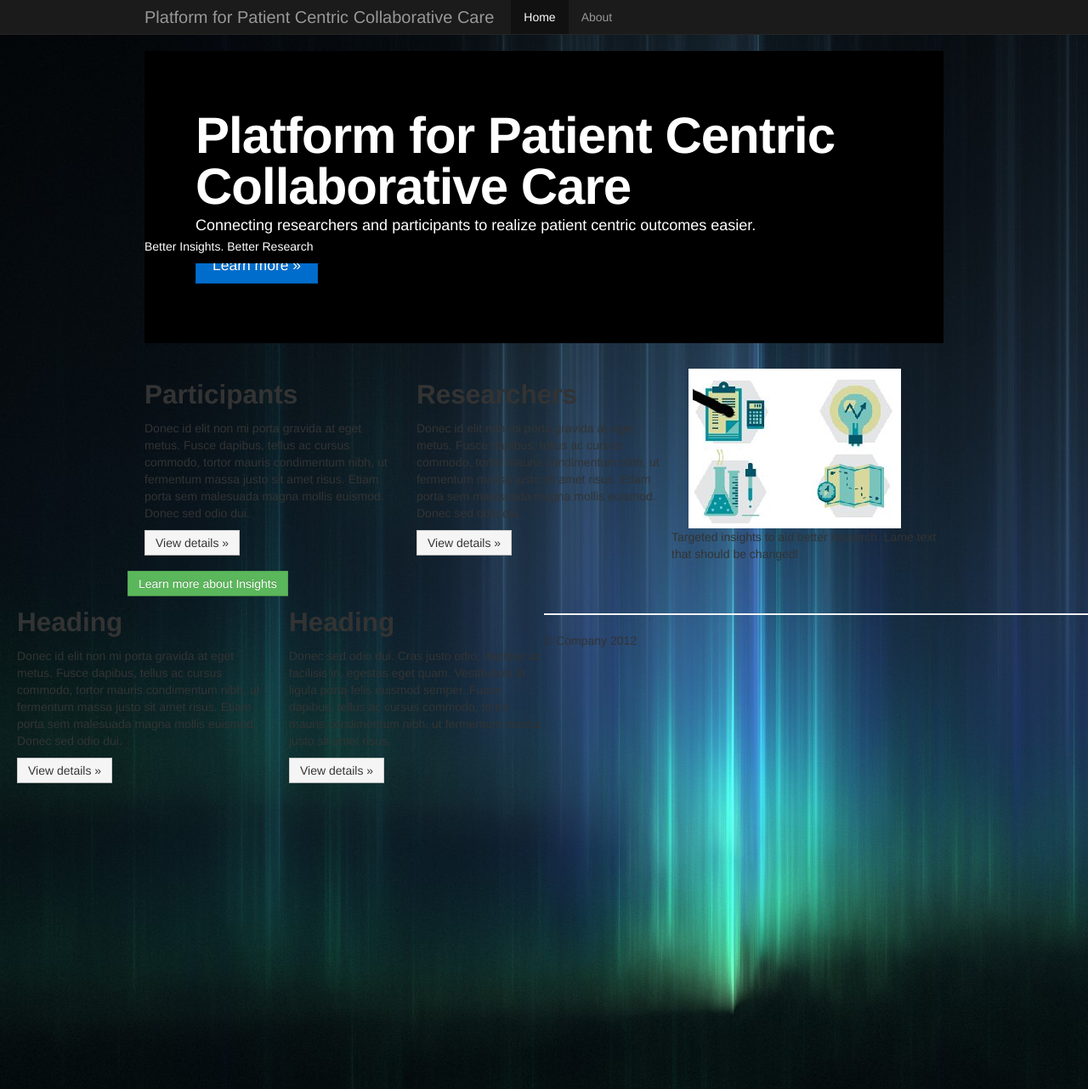
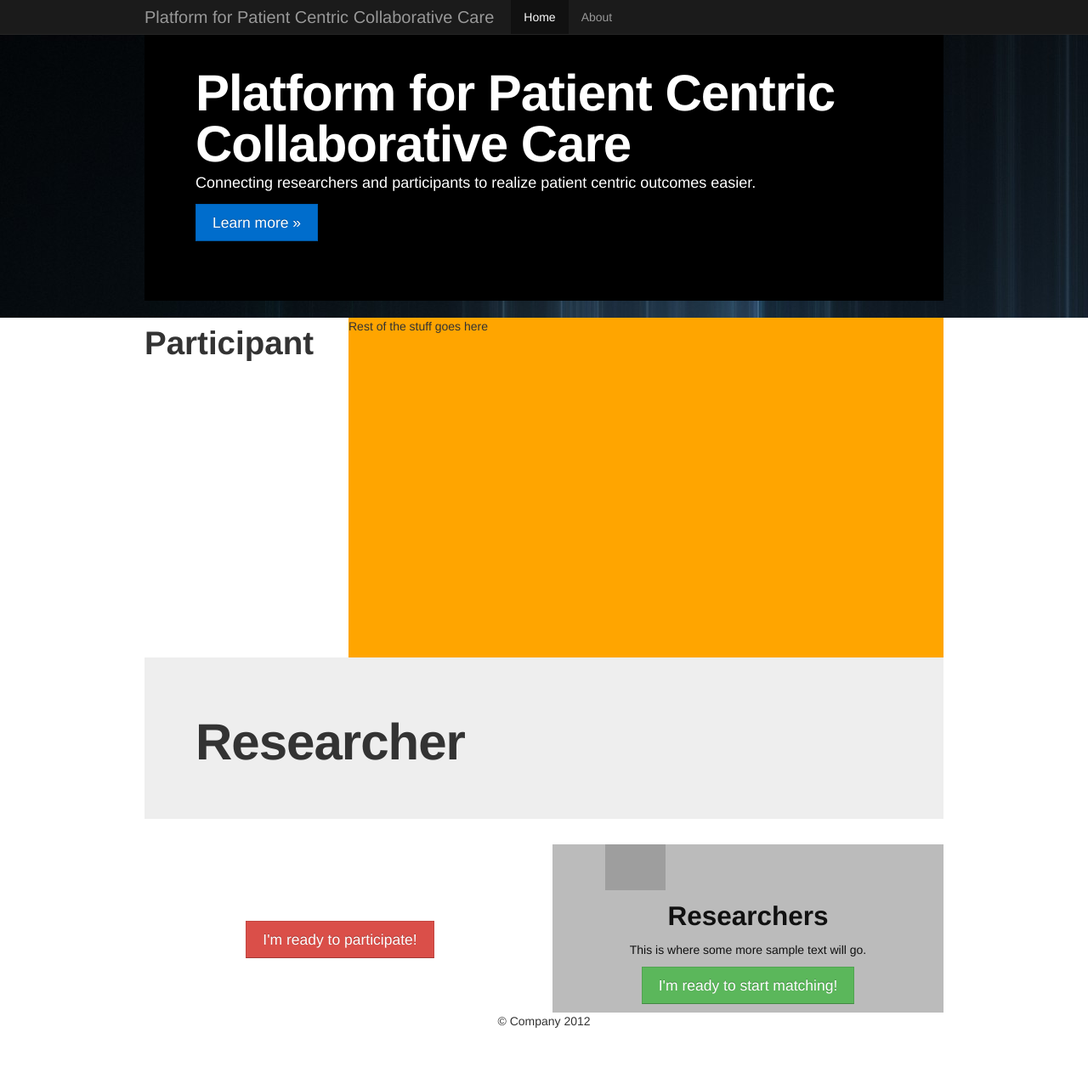
Before and after one commit to namelessnerd/pccr, a Python web app: template pc2django/pc2django/templates/index.html in a window 1280 px wide. Shown: the whole page at 85% size. Run offline with Jinja, Linux system fonts and the light colour scheme; the template is opened without the code that fills it, so the values that code supplies are empty; some libraries are stand-ins or nearby versions; grey boxes are pictures that could not be loaded.

Commit message:
adding updated index file

```diff
--- a/pc2django/pc2django/templates/index.html
+++ b/pc2django/pc2django/templates/index.html
@@ -6,7 +6,8 @@
 		<link rel="stylesheet" href="/static/css/bootstrap.css">
 	</head>
 
-	<body style="position: fixed; top: 0px; left: 0px; width: 100%; background:url('/static/img/main_bg.jpg'); margin-top: 50px;">
+	<body style="position: fixed; top: 0px; left: 0px; width: 100%;background-color: white; height: 1000px;">
+
 		<div class="navbar navbar-inverse navbar-fixed-top">
       <div class="navbar-inner">
         <div class="container">
@@ -35,6 +36,9 @@
       </div>
     </div>
 
+
+		<div class="hero-wrapper container" style="width: 100%; background:url('/static/img/main_bg.jpg');">
+
 			<div class="container" style="position: relative; top: 10px;">
 
   	    <!-- Main hero unit for a primary marketing message or call to action -->
@@ -43,42 +47,55 @@
         		<p> Connecting researchers and participants to realize patient centric outcomes easier.</p>
         		<p><a class="btn btn-primary btn-large">Learn more &raquo;</a></p>
 					</div>
+				</div><!-- end hero-unit-->
+			</div><!-- end container -->
+		</div><!-- end hero-wrapper-container-->
+
+
+	<div class="container">
+			<div class="row-fluid" style="height: 400px;">
+				<div class="participant-title span3" style="height: 100%"> <h1>Participant</h1></div>
+				<div class="participant-landing span9" style="background: orange; height: 100%"> Rest of the stuff goes here </div>
+			</div><!-- end participant-container row-fluid-->
+
+	<div class="hero-unit"> <div> <h1> Researcher</h1></div></div>
+
 
       <!-- Example row of columns -->
-      <div class="row">
-        <div class="span4">
+					<div class="row-fluid" style="text-align: center">
+						<div class="span12"
+					</div>
+					<div class="row-fluid">
+        		<div class="participant span6" style="color: white; text-align: center; ">
           		<h2>Participants</h2>
-          <p>Donec id elit non mi porta gravida at eget metus. Fusce dapibus, tellus ac cursus commodo, tortor mauris condimentum nibh, ut fermentum massa justo sit amet risus. Etiam porta sem malesuada magna mollis euismod. Donec sed odio dui. </p>
-          <p><a class="btn" href="#">View details &raquo;</a></p>
-        </div>
-        <div class="span4">
+							<p>This is where the sample text will go.</p>
+							<p><a class="btn btn-large btn-danger" href='#'>I'm ready to participate!</a></p>
+						</div> <!-- closes participant -->
+        	<div class="researcher span6" style="color: #111; text-align: center;background-color: #BBBBBB">
+						<div class="researcher-icon-wrapper row">
+							<div class="span2"></div>
+							<div class="span2"><img src='http://icons.iconarchive.com/icons/banzaitokyo/medico/64/caduceus-icon.png'/></div>
+							<div class="span2"></div>
+						</div><!-- closes researcher-icon-wrapper -->
 						<h2>Researchers</h2>
-          <p>Donec id elit non mi porta gravida at eget metus. Fusce dapibus, tellus ac cursus commodo, tortor mauris condimentum nibh, ut fermentum massa justo sit amet risus. Etiam porta sem malesuada magna mollis euismod. Donec sed odio dui. </p>
-          <p><a class="btn" href="#">View details &raquo;</a></p>
-       </div>
+          	<p>This is where some more sample text will go.</p>
+						<p><a class="btn btn-large btn-success" href='#'>I'm ready to start matching!</a></p>
+					</div><!-- closes researcher span6-->
+				</div><!-- closes researcher row wrapper -->
+
+
+			 <!--
 			 <div class="span4">
 					<div style="background: url('/static/img/insights.jpg'); width: 250px; height: 188px;">
-						<div style="background: black; position: absolute; top: 220px; left: 0px; width: 100%; height: 30px;color: white;">Better Insights. Better Research</div>
+						<div style="background: black; position: relative; top: 128px; left: 0px; width: 100%; height: 60px;color: white;opacity: 0.6">Better Insights. Better Research</div>
 						</div>
 					</div>
-					<p>
+					<div style="color: white">
 						Targeted insights to aid better research. Lame text that should be changed!
-					</p>
           	<p><a class="btn btn-success" href="#">Learn more about Insights</a></p>
 					</div>
+				</div> -->
 			</div>
-			<div class="span4">
-          <h2>Heading</h2>
-          <p>Donec id elit non mi porta gravida at eget metus. Fusce dapibus, tellus ac cursus commodo, tortor mauris condimentum nibh, ut fermentum massa justo sit amet risus. Etiam porta sem malesuada magna mollis euismod. Donec sed odio dui. </p>
-          <p><a class="btn" href="#">View details &raquo;</a></p>
-       </div>
-        <div class="span4">
-          <h2>Heading</h2>
-          <p>Donec sed odio dui. Cras justo odio, dapibus ac facilisis in, egestas eget quam. Vestibulum id ligula porta felis euismod semper. Fusce dapibus, tellus ac cursus commodo, tortor mauris condimentum nibh, ut fermentum massa justo sit amet risus.</p>
-          <p><a class="btn" href="#">View details &raquo;</a></p>
-        </div>
-      </div>
-      <hr>
 
       <footer>
         <p>&copy; Company 2012</p>
```
Lines whose indentation alone changed are shown as unchanged.
